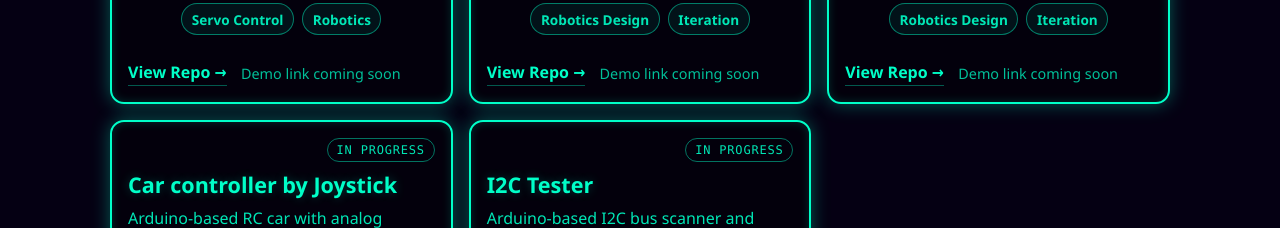
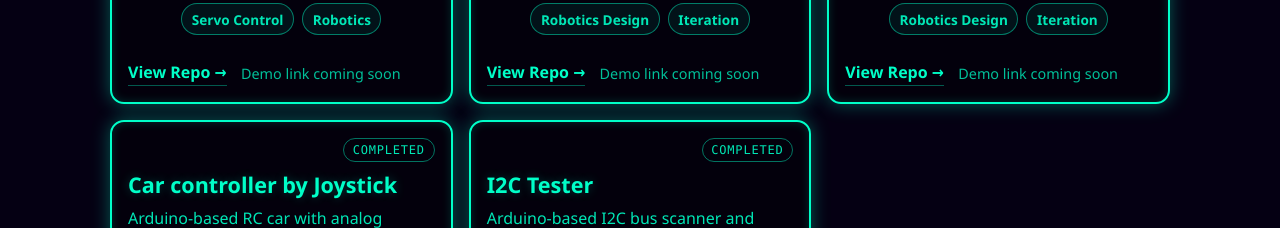
Before and after one commit to Robotech83/Robotics_Portfolio, a React (Vite) app: page /arduino-projects in a window 1280 px wide. Shown: the part 840-1068 px from the top of the page. Built offline with nearby package versions, Linux system fonts and the light colour scheme; no server answers.

Commit message:
update Arduino page

```diff
--- a/src/pages/ArduinoProjectsPage.tsx
+++ b/src/pages/ArduinoProjectsPage.tsx
@@ -152,7 +152,7 @@ export default function ArduinoProjectsPage() {
             <div className="card-top">
               <div className="card-status">
                 <span className={`status-pill ${p.status}`}>
-                  {p.status === "featured" ? "FEATURED" : "IN PROGRESS"}
+                  {p.status === "featured" ? "FEATURED" : p.status === "in-progress" ? "IN PROGRESS" : "COMPLETED"}
                 </span>
               </div>
 
```
